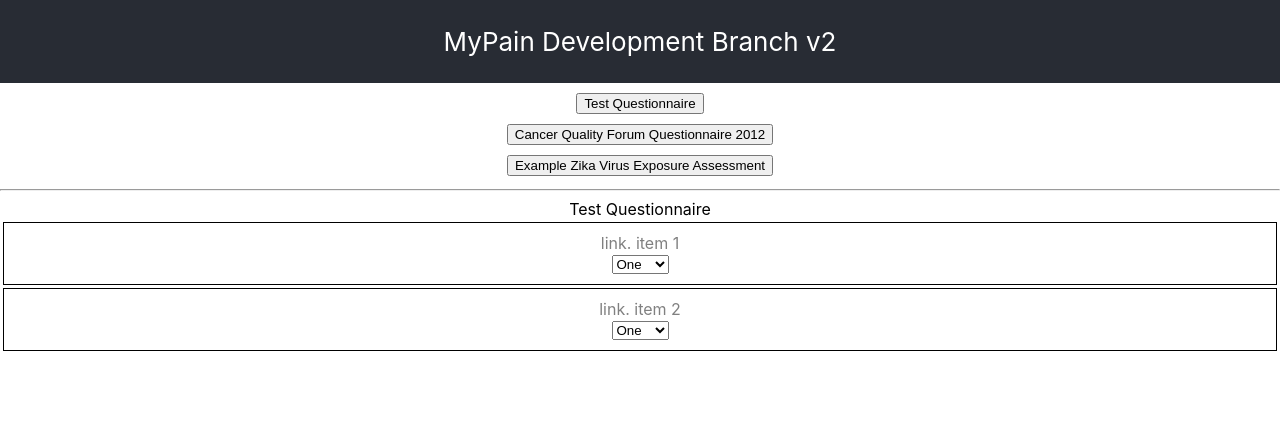
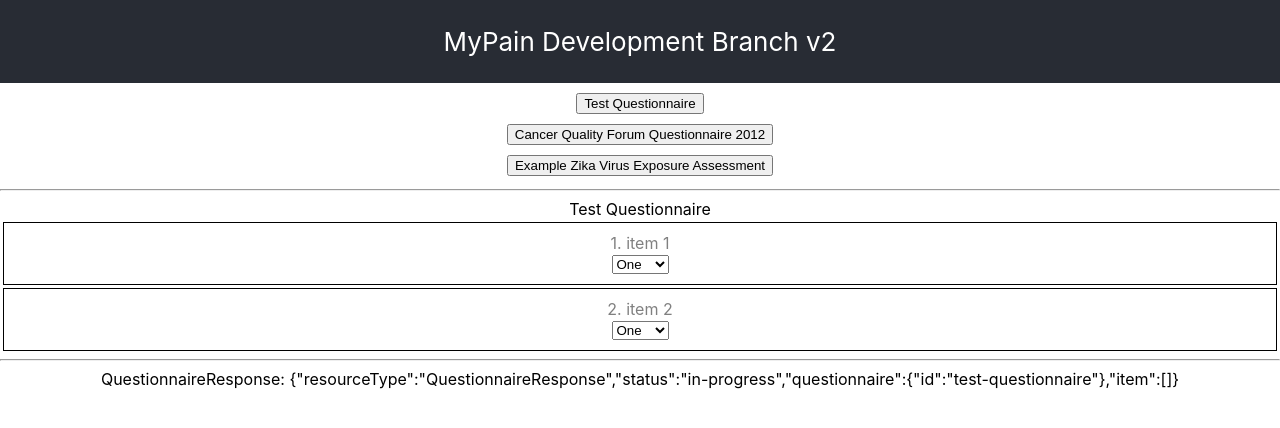
Before and after one commit to cqframework/cds4cpm-mypain, a React (Create React App) app: page / in a window 1280 px wide. Shown: the top 428 px of the page. Built offline with nearby package versions, Linux system fonts and the light colour scheme.

Commit message:
Start examples of QuestionnaireResponse event capture

```diff
--- a/src/App.tsx
+++ b/src/App.tsx
@@ -1,7 +1,7 @@
 import React from 'react';
 import './App.css';
 import QuestionnaireComponent from './components/questionnaire/QuestionnaireComponent';
-import { Questionnaire } from './fhir-types/fhir-stu3';
+import { Questionnaire, QuestionnaireResponse, QuestionnaireItem, QuestionnaireResponseItemAnswer } from './fhir-types/fhir-stu3';
 import ContentNaive from './content/example-naive.json';
 import ContentGeneral from './content/example-general.json';
 import ContentZika from './content/example-zika.json';
@@ -11,7 +11,8 @@ interface AppProps {
 }
 
 interface AppState {
-  SelectedQuestionnaire: Questionnaire
+  SelectedQuestionnaire: Questionnaire,
+  QuestionnaireResponse: QuestionnaireResponse
 }
 
 export default class App extends React.Component<AppProps, AppState> {
@@ -27,12 +28,52 @@ export default class App extends React.Component<AppProps, AppState> {
 
       this.state =
         {
-          SelectedQuestionnaire: this.options[0].value
+          SelectedQuestionnaire: this.options[0].value,
+          QuestionnaireResponse: {
+            resourceType: "QuestionnaireResponse",
+            status: "in-progress",
+            questionnaire: { id: this.options[0].value.id },
+            item: []
+          }
         };
+
+      this.handleChange = this.handleChange.bind(this);
   }
 
   selectQuestionnaire(selected: Questionnaire): void {
-    this.setState({ SelectedQuestionnaire: selected });
+    this.setState({
+      SelectedQuestionnaire: selected,
+      QuestionnaireResponse: {
+        resourceType: "QuestionnaireResponse",
+        status: "in-progress",
+        questionnaire: { id: selected.id },
+        item: []
+      }
+    });
+  }
+
+  handleChange(item: QuestionnaireItem, answer: QuestionnaireResponseItemAnswer[]): void {
+    // alert(JSON.stringify(item));
+    // alert(answer);
+    var newQuestionnaireResponse = this.state.QuestionnaireResponse;
+    if (!newQuestionnaireResponse.item)
+    {
+      newQuestionnaireResponse.item = [];
+    }
+    var existingResponseIndex = newQuestionnaireResponse.item.findIndex((responseItem) => responseItem.linkId === item.linkId);
+    if (existingResponseIndex >= 0) {
+      newQuestionnaireResponse.item[existingResponseIndex].answer = answer;
+    }
+    else {
+      newQuestionnaireResponse.item.push({
+        linkId: item.linkId,
+        answer: answer
+      });
+    }
+
+    this.setState({
+      QuestionnaireResponse: newQuestionnaireResponse
+    });
   }
 
   public render(): JSX.Element {
@@ -45,8 +86,8 @@ export default class App extends React.Component<AppProps, AppState> {
         </header>
         <div className="options">
           {
-            this.options.map((option, value) =>
-              <div>
+            this.options.map((option, key) =>
+              <div key={key}>
                 <button onClick={() => this.selectQuestionnaire(option.value)}>{option.text}</button>
               </div>
             )
@@ -54,8 +95,10 @@ export default class App extends React.Component<AppProps, AppState> {
         </div>
         <hr/>
         <div>
-          <QuestionnaireComponent Questionnaire={this.state.SelectedQuestionnaire} />
+          <QuestionnaireComponent Questionnaire={this.state.SelectedQuestionnaire} onChange={this.handleChange} />
         </div>
+        <hr/>
+        <div>QuestionnaireResponse: { JSON.stringify(this.state.QuestionnaireResponse) }</div>
       </div>
     );
   }
--- a/src/components/questionnaire-item/QuestionnaireItemComponent.tsx
+++ b/src/components/questionnaire-item/QuestionnaireItemComponent.tsx
@@ -1,8 +1,8 @@
 import React from 'react';
-import { QuestionnaireItem } from '../../fhir-types/fhir-stu3';
+import { QuestionnaireItem, QuestionnaireResponseItemAnswer } from '../../fhir-types/fhir-stu3';
 import './QuestionnaireItemComponent.css';
 
-function QuestionnaireItemComponent(props: { QuestionnaireItem: QuestionnaireItem }) {
+function QuestionnaireItemComponent(props: { QuestionnaireItem: QuestionnaireItem, onChange: (item: QuestionnaireItem, answer: QuestionnaireResponseItemAnswer[]) => void }) {
   return (
     <div className="questionnaire-item">
       <div>{ props.QuestionnaireItem.linkId }. { props.QuestionnaireItem.prefix } { props.QuestionnaireItem.text }</div>
@@ -11,12 +11,12 @@ function QuestionnaireItemComponent(props: { QuestionnaireItem: QuestionnaireIte
         {
           props.QuestionnaireItem.type === "boolean" ?
             <div>
-              <input type="radio" name={props.QuestionnaireItem.linkId} /> Yes
-              <input type="radio" name={props.QuestionnaireItem.linkId} /> No
+              <input type="radio" name={props.QuestionnaireItem.linkId} onChange={() => props.onChange(props.QuestionnaireItem, [{ valueBoolean: true }])} /> Yes
+              <input type="radio" name={props.QuestionnaireItem.linkId} onChange={() => props.onChange(props.QuestionnaireItem, [{ valueBoolean: false }])} /> No
             </div>
           : props.QuestionnaireItem.type === "choice" ?
             <div>
-              <select>
+              <select onChange={(event) => props.onChange(props.QuestionnaireItem, [{ valueString: event.target.value }])}>
                 <option>One</option>
                 <option>Two</option>
                 <option>Three</option>
@@ -24,7 +24,7 @@ function QuestionnaireItemComponent(props: { QuestionnaireItem: QuestionnaireIte
             </div>
           : props.QuestionnaireItem.type === "quantity" ?
             <div>
-              <input type="text" /> days
+              <input type="text" onChange={(event) => props.onChange(props.QuestionnaireItem, [{ valueQuantity: { value: parseFloat(event.target.value) }}])}  /> days
             </div>
           : <div>Unrecognized QuestionnaireItem type: { props.QuestionnaireItem.type }</div>
         }
@@ -33,7 +33,7 @@ function QuestionnaireItemComponent(props: { QuestionnaireItem: QuestionnaireIte
       <div>
         {
           props.QuestionnaireItem.item ? props.QuestionnaireItem.item.map((item, key) =>
-            <QuestionnaireItemComponent QuestionnaireItem={item} key={key} />
+            <QuestionnaireItemComponent QuestionnaireItem={item} key={key} onChange={props.onChange} />
           ) : null
         }
       </div>
--- a/src/components/questionnaire/QuestionnaireComponent.tsx
+++ b/src/components/questionnaire/QuestionnaireComponent.tsx
@@ -1,15 +1,15 @@
 import React from 'react';
 import './QuestionnaireComponent.css';
-import { Questionnaire } from '../../fhir-types/fhir-stu3';
+import { Questionnaire, QuestionnaireItem, QuestionnaireResponseItemAnswer } from '../../fhir-types/fhir-stu3';
 import QuestionnaireItemComponent from '../questionnaire-item/QuestionnaireItemComponent';
 
-function QuestionnaireComponent(props: { Questionnaire: Questionnaire }) {
+function QuestionnaireComponent(props: { Questionnaire: Questionnaire, onChange: (item: QuestionnaireItem, answer: QuestionnaireResponseItemAnswer[]) => void }) {
   return (
     <div className="questionnaire">
       <div>{ props.Questionnaire.title }</div>
         {
           props.Questionnaire.item ? props.Questionnaire.item.map((item, key) =>
-            <QuestionnaireItemComponent QuestionnaireItem={item} key={key} />
+            <QuestionnaireItemComponent QuestionnaireItem={item} key={key} onChange={props.onChange} />
           ) : null
         }
     </div>
--- a/src/content/example-naive.json
+++ b/src/content/example-naive.json
@@ -1,15 +1,16 @@
 {
     "resourceType": "Questionnaire",
+    "id": "test-questionnaire",
     "title": "Test Questionnaire",
     "status": "completed",
     "item": [
       {
-        "linkId": "link",
+        "linkId": "1",
         "type": "choice",
         "text": "item 1"
       },
       {
-        "linkId": "link",
+        "linkId": "2",
         "type": "choice",
         "text": "item 2"
       }
```
